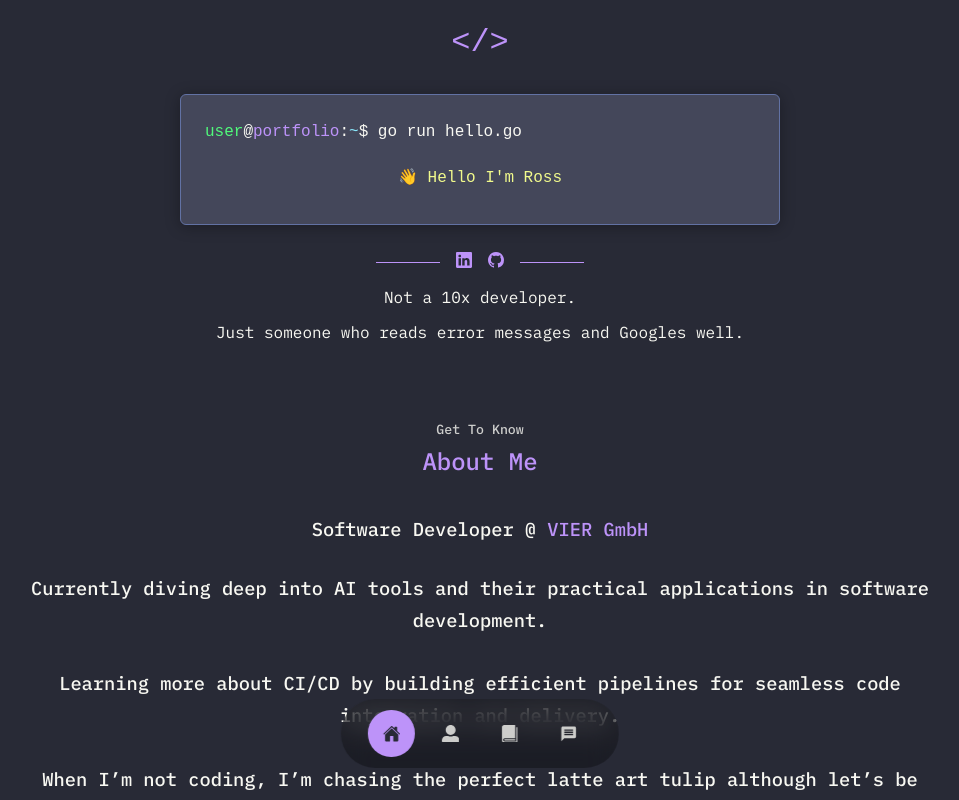
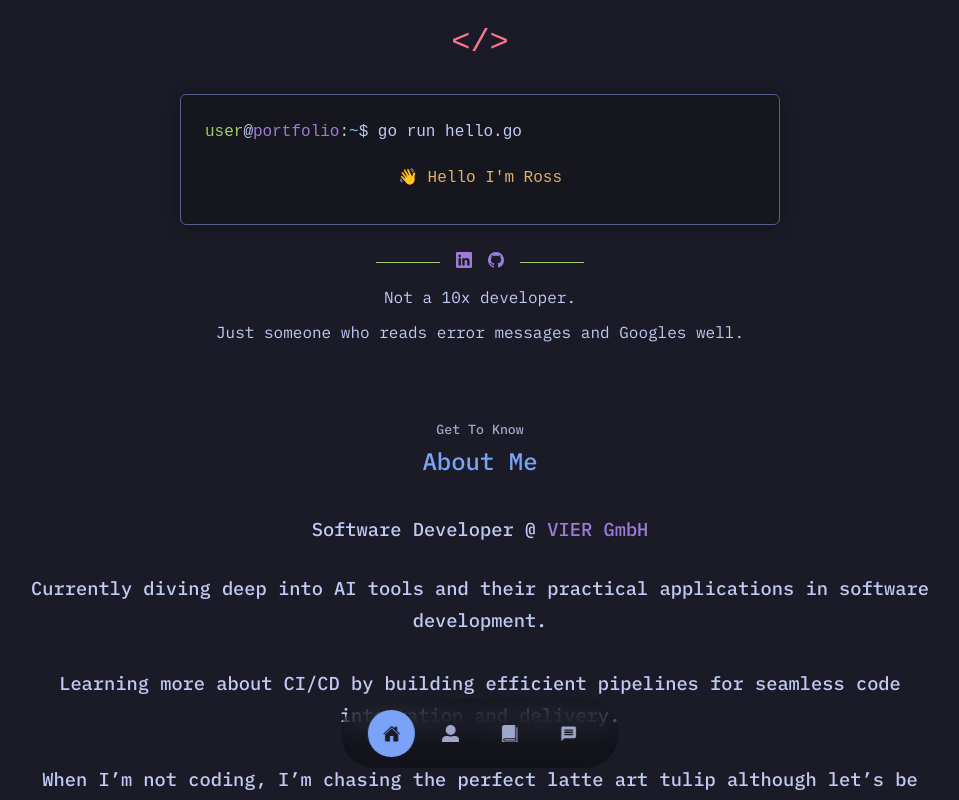
Before and after one commit to rosscondie/rosscondie.github.io, a React (Vite) app: page / in a window 1280 px wide. Shown: the top 800 px of the page, without its empty margins (160-1119 px from the left). Built offline with nearby package versions, Linux system fonts and the light colour scheme.

Commit message:
Update colorscheme palette to suit more tokyonight storm

```diff
--- a/src/components/header/Header.css
+++ b/src/components/header/Header.css
@@ -19,7 +19,7 @@ header {
 }
 
 .dev-symbol {
-  color: var(--color-primary);
+  color: var(--color-orange);
   font-size: 2rem;
   margin-bottom: 1rem;
   font-family: "Ubuntu Mono", monospace;
@@ -177,14 +177,14 @@ header {
   content: "";
   width: 4rem;
   height: 1px;
-  background: var(--color-primary);
+  background: var(--color-green);
 }
 
 .header__socials::after {
   content: "";
   width: 4rem;
   height: 1px;
-  background: var(--color-primary);
+  background: var(--color-green);
 }
 
 /* ==== MEDIA QUERIES (MEDIUM DEVICES) ==== */
--- a/src/index.css
+++ b/src/index.css
@@ -9,21 +9,20 @@
 }
 
 :root {
-    --color-bg: #282a36;
-    --color-bg-variant: #44475a;
-    --color-primary: #bd93f9;
-    --color-primary-variant: #ff79c6;
-    --color-white: #f8f8f2;
-    --color-light: rgba(248, 248, 242, 0.8);
-    --color-comment: #6272a4;
-    --color-cyan: #8be9fd;
-    --color-green: #50fa7b;
-    --color-orange: #ffb86c;
-    --color-pink: #ff79c6;
-    --color-purple: #bd93f9;
-    --color-red: #ff5555;
-    --color-yellow: #f1fa8c;
-
+  --color-bg: #1a1b26;            /* dark navy background */
+  --color-bg-variant: #16161e;    /* even darker */
+  --color-primary: #7aa2f7;       /* soft blue */
+  --color-primary-variant: #ad8ee6; /* purple-ish */
+  --color-white: #c0caf5;         /* light periwinkle */
+  --color-light: rgba(192, 202, 245, 0.8);
+  --color-comment: #565f89;       /* muted blue-grey */
+  --color-cyan: #7dcfff;          /* bright cyan */
+  --color-green: #9ece6a;         /* mellow green */
+  --color-orange: #f7768e;        /* warm pink/red */
+  --color-pink: #f7768e;          /* same as orange for consistency */
+  --color-purple: #9d7cd8;        /* lavender purple */
+  --color-red: #f7768e;           /* same pinkish red */
+  --color-yellow: #e0af68;        /* soft yellow */
     --container-width-lg: 75%;
     --container-width-md: 86%;
     --container-width-sm: 90%;
@@ -86,12 +85,12 @@ section > h2 {
 }
 
 a {
-    color: var(--color-primary);
+    color: var(--color-purple);
     transition: var(--transition);
 }
 
 a:hover {
-    color: var(--color-white);
+    color: var(--color-orange);
 }
 
 .btn {
```
